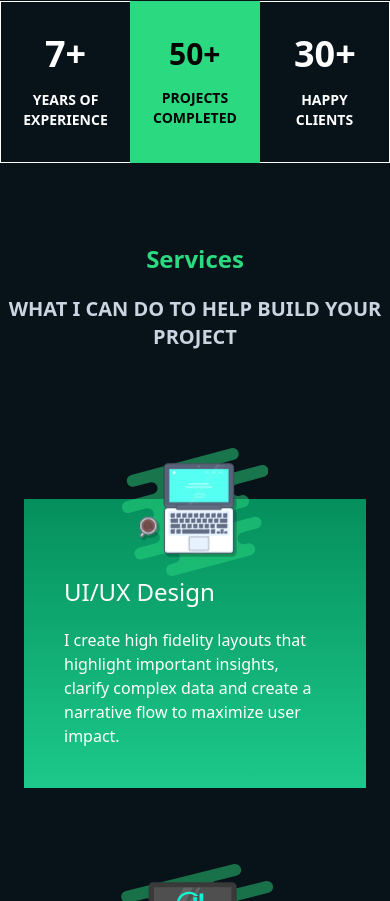
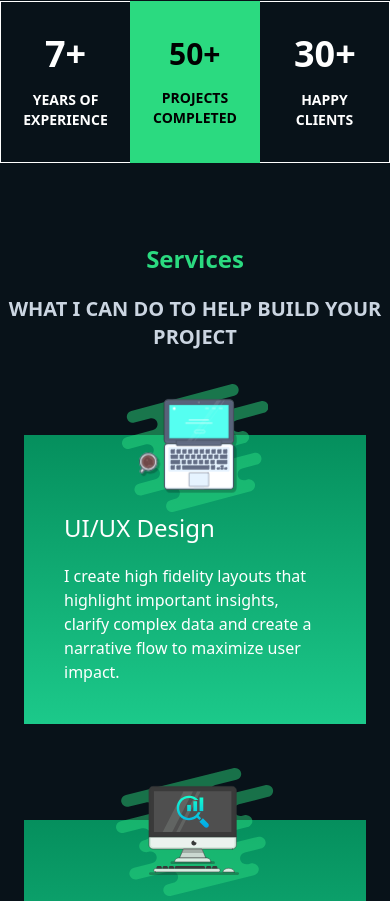
Before and after one commit to kalai7m/rocky_folio, a React (Create React App) app: page / in a window 390 px wide. Shown: the part 1603-2504 px from the top of the page. Built offline with nearby package versions, Linux system fonts and the light colour scheme.

Commit message:
Mobile spacing

```diff
--- a/src/components/Navbar.jsx
+++ b/src/components/Navbar.jsx
@@ -43,6 +43,10 @@ const Navbar = () => {
       });
     });
   };
+  const handleClose = () => {
+    setShowOverlay(false);
+    document.body.style.overflow = "unset";
+  };
   return (
     <div className="bg-darkBlack py-5 px-5 sm:px-10 sticky top-0 z-50 drop-shadow-xl">
       <div className="flex items-center md:max-w-[1240px] mx-auto justify-between">
@@ -68,8 +72,7 @@ const Navbar = () => {
               <div
                 className="lg:hidden"
                 onClick={() => {
-                  setShowOverlay(false);
-                  document.body.style.overflow = "unset";
+                  handleClose();
                 }}
               >
                 <Close height={25} />
@@ -90,6 +93,7 @@ const Navbar = () => {
                     onClick={(e) => {
                       const name = e.target.getAttribute("name");
                       setActiveLabel(name);
+                      handleClose();
                     }}
                   >
                     <a href={to}>{label}</a>
--- a/src/components/Services.jsx
+++ b/src/components/Services.jsx
@@ -29,17 +29,17 @@ export const Services = () => {
     },
   ];
   return (
-    <section id="service" className="py-14 bg-darkBlack">
+    <section id="service" className="pt-14 pb-4 md:pb-14 bg-darkBlack">
       <SectionHeading
         heading={"Services"}
         subHeading={"WHAT I CAN DO TO HELP BUILD YOUR PROJECT"}
-        cls={"pb-8"}
+        cls={"md:pb-8"}
       />
       <div className="md:max-w-[1240px] 2xl:mx-auto grid grid-rows-3 md:grid-cols-2 md:grid-rows-1 2xl:grid-cols-3 gap-0 md:gap-8 relative mx-6">
         {serviceData.map((data, i) => (
           <div
             key={i}
-            className="text-white mt-24 my-8 flex flex-col items-center bg-opacity-0 bg-gradient-to-b from-grassGreen-400 to-grassGreen-100 hover:from-grassGreen-400/75 hover:to-grassGreen-100/25"
+            className="text-white mt-16 md:mt-24 my-8 flex flex-col items-center bg-opacity-0 bg-gradient-to-b from-grassGreen-400 to-grassGreen-100 hover:from-grassGreen-400/75 hover:to-grassGreen-100/25"
             data-aos={data.animate}
             data-aos-duration="1000"
           >
```
